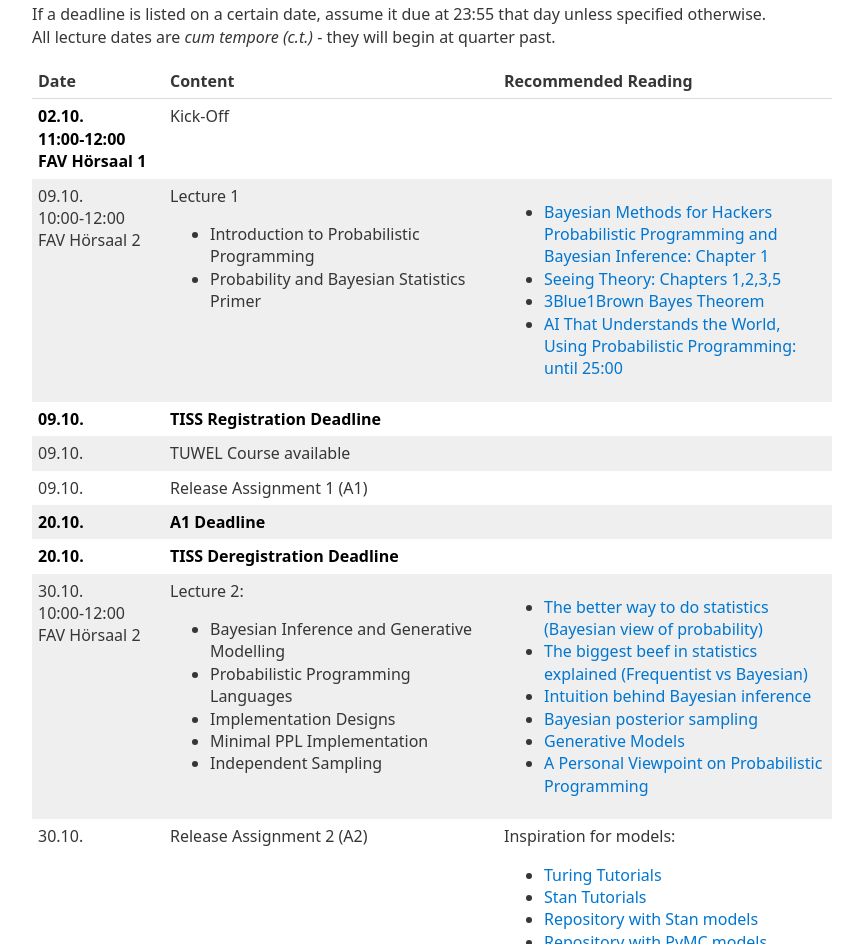
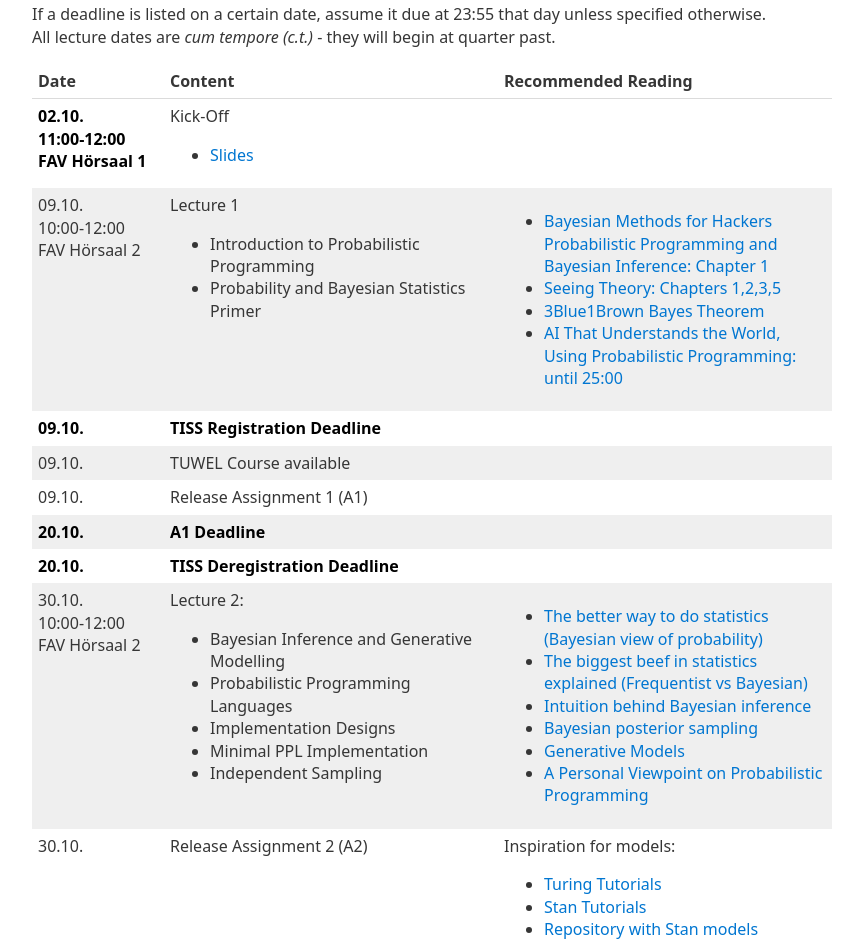
Before and after one commit to probprog-ai-tuwien/probprog-ai-tuwien.github.io, a plain HTML site: page 2025/index.html in a window 1280 px wide. Shown: the part 932-1876 px from the top of the page, without its empty margins (208-1071 px from the left). Drawn offline with nearby package versions, Linux system fonts and the light colour scheme.

Commit message:
slides kickoff

```diff
--- a/2025/index.html
+++ b/2025/index.html
@@ -143,6 +143,9 @@
 
               <td>
                 Kick-Off
+                <ul>
+                  <li><a target="_blank" href="slides/VU_ProbProg_1.pdf">Slides</a></li>
+                </ul>
               </td>
             </tr>
 
```
Also changed, not shown: 4 other files.
